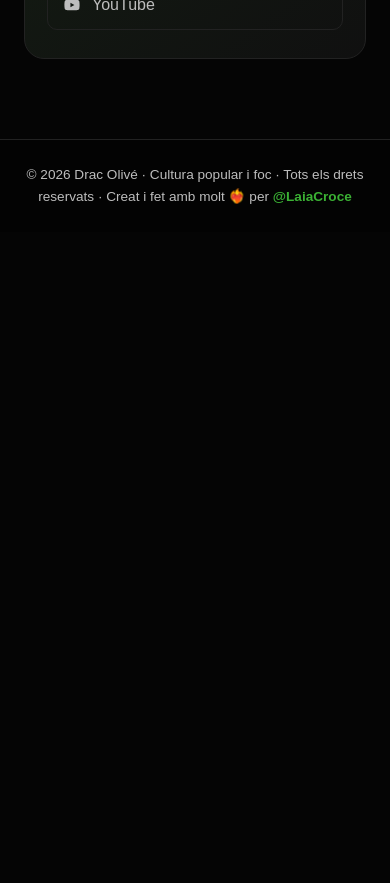
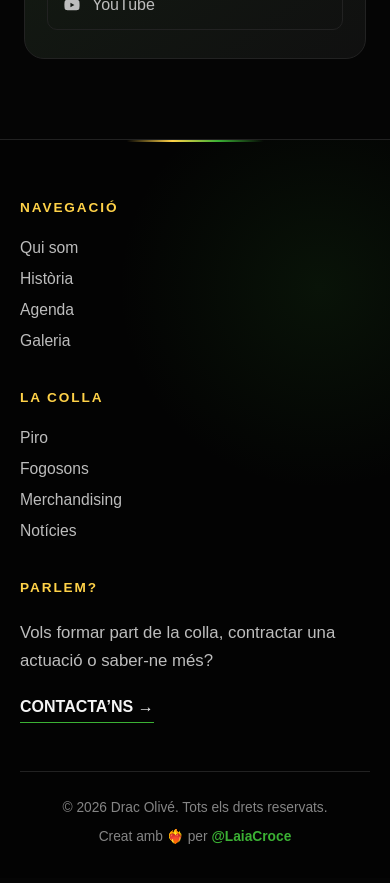
Before and after one commit to LaiaCroce/drac-olive-web, a React (Create React App) app: page /contacte in a window 390 px wide. Shown: the part 1320-2203 px from the top of the page. Before the commit the page ends 1561 px from the top, so only its background shows below. Built offline with nearby package versions, Linux system fonts and the light colour scheme; no server answers.

Commit message:
footer and sections upgarde

```diff
--- a/src/components/Footer/Footer.css
+++ b/src/components/Footer/Footer.css
@@ -1,37 +1,244 @@
 .footer {
-  padding: 28px 40px;
+  position: relative;
+  padding: 80px 0 30px;
+  overflow: hidden;
+  border-top: 1px solid var(--border);
+
+  background:
+    radial-gradient(
+      circle at 82% 20%,
+      rgba(51, 136, 44, 0.12),
+      transparent 30%
+    ),
+    #030303;
+}
+
+.footer::before {
+  content: "";
+  position: absolute;
+  top: 0;
+  left: 50%;
+
+  width: min(220px, 35%);
+  height: 2px;
+
+  background: linear-gradient(
+    to right,
+    transparent,
+    var(--yellow),
+    var(--green-light),
+    transparent
+  );
+
+  transform: translateX(-50%);
+}
+
+.footer__content {
+  position: relative;
+  z-index: 1;
+}
+
+.footer__columns {
+  display: grid;
+  grid-template-columns: 1fr 1fr 1.35fr;
+  align-items: start;
+  gap: clamp(50px, 7vw, 100px);
+
+  max-width: 1080px;
+  margin-inline: auto;
+  padding-bottom: 64px;
+}
+
+.footer__column--contact {
+  max-width: 430px;
+  justify-self: start;
+}
+
+.footer__bottom {
+  padding-top: 28px;
+
+  display: flex;
+  flex-direction: column;
+  align-items: center;
+  justify-content: center;
+  gap: 8px;
 
   border-top: 1px solid var(--border);
-
-  background: #030303;
-}
-
-.footer p {
-  margin: 0;
-
-  color: var(--text-soft);
-  font-size: 0.95rem;
-  line-height: 1.6;
   text-align: center;
 }
 
-.footer a {
-  color: var(--green-light);
-  font-weight: bold;
-
-  transition: color 0.2s ease;
+.footer__bottom p {
+  margin: 0;
+  color: #858585;
+  font-size: 0.86rem;
+  line-height: 1.5;
 }
 
-.footer a:hover {
+.footer__heading {
+  margin: 0 0 24px;
+
+  color: var(--yellow);
+
+  font-size: 0.85rem;
+  font-weight: 800;
+  letter-spacing: 0.14em;
+  text-transform: uppercase;
+}
+
+.footer__links {
+  display: flex;
+  flex-direction: column;
+  align-items: flex-start;
+  gap: 13px;
+}
+
+.footer__links a {
+  position: relative;
+
+  color: var(--text-soft);
+
+  font-size: 0.98rem;
+
+  transition:
+    color var(--transition-fast),
+    transform var(--transition-fast);
+}
+
+.footer__links a::after {
+  content: "";
+
+  position: absolute;
+  left: 0;
+  bottom: -4px;
+
+  width: 100%;
+  height: 1px;
+
+  background: var(--green-light);
+
+  transform: scaleX(0);
+  transform-origin: left;
+
+  transition: transform var(--transition-fast);
+}
+
+.footer__links a:hover {
+  color: var(--text);
+  transform: translateX(4px);
+}
+
+.footer__links a:hover::after {
+  transform: scaleX(1);
+}
+
+.footer__column--contact {
+  max-width: 470px;
+  justify-self: end;
+}
+
+.footer__text {
+  margin: 0 0 24px;
+
+  color: var(--text-soft);
+
+  font-size: clamp(1.05rem, 1.5vw, 1.25rem);
+  line-height: 1.65;
+}
+
+.footer__contact-link {
+  display: inline-flex;
+  align-items: center;
+
+  padding-bottom: 6px;
+
+  border-bottom: 1px solid var(--green-light);
+
+  color: var(--text);
+
+  font-weight: 700;
+  text-transform: uppercase;
+
+  transition:
+    color var(--transition-fast),
+    border-color var(--transition-fast),
+    transform var(--transition-fast);
+}
+
+.footer__contact-link:hover {
+  color: var(--yellow);
+  border-color: var(--yellow);
+  transform: translateX(5px);
+}
+
+.footer__bottom {
+  padding-top: 26px;
+
+  display: flex;
+  align-items: center;
+  justify-content: space-between;
+  gap: 24px;
+
+  border-top: 1px solid var(--border);
+}
+
+.footer__bottom p {
+  margin: 0;
+
+  color: #858585;
+
+  font-size: 0.86rem;
+  line-height: 1.5;
+}
+
+.footer__bottom a {
+  color: var(--green-light);
+  font-weight: 700;
+
+  transition: color var(--transition-fast);
+}
+
+.footer__bottom a:hover {
   color: var(--yellow);
 }
 
-@media (max-width: 600px) {
-  .footer {
-    padding: 24px;
+@media (max-width: 900px) {
+  .footer__content {
+    width: min(calc(100% - 48px), 760px);
   }
 
-  .footer p {
-    font-size: 0.85rem;
+  .footer__columns {
+    grid-template-columns: repeat(2, minmax(0, 1fr));
+    gap: 48px 70px;
+  }
+
+  .footer__column--contact {
+    max-width: 560px;
+    grid-column: 1 / -1;
+    justify-self: start;
   }
 }
+
+@media (max-width: 560px) {
+  .footer {
+    padding-top: 60px;
+  }
+
+  .footer__content {
+    width: calc(100% - 40px);
+  }
+
+  .footer__columns {
+    grid-template-columns: 1fr;
+    gap: 40px;
+    padding-bottom: 48px;
+  }
+
+  .footer__column--contact {
+    grid-column: auto;
+  }
+
+  .footer__bottom {
+    flex-direction: column;
+    gap: 8px;
+  }
+}
--- a/src/components/Footer/Footer.js
+++ b/src/components/Footer/Footer.js
@@ -1,11 +1,56 @@
+import { Link } from "react-router-dom";
 import "./Footer.css";
 
 function Footer() {
+  const currentYear = new Date().getFullYear();
+
   return (
     <footer className="footer">
+      <div className="container footer__content">
+        <div className="footer__columns">
+          <section className="footer__column">
+            <p className="footer__heading">Navegació</p>
+
+            <nav className="footer__links" aria-label="Navegació del peu">
+              <Link to="/qui-som">Qui som</Link>
+              <Link to="/historia">Història</Link>
+              <Link to="/events">Agenda</Link>
+              <Link to="/galeria">Galeria</Link>
+            </nav>
+          </section>
+
+          <section className="footer__column">
+            <p className="footer__heading">La colla</p>
+
+            <nav className="footer__links" aria-label="Seccions de la colla">
+              <Link to="/colla/piro">Piro</Link>
+              <Link to="/colla/fogosons">Fogosons</Link>
+              <Link to="/merch">Merchandising</Link>
+              <Link to="/noticies">Notícies</Link>
+            </nav>
+          </section>
+
+          <section className="footer__column footer__column--contact">
+            <p className="footer__heading">Parlem?</p>
+
+            <p className="footer__text">
+              Vols formar part de la colla, contractar una actuació o
+              saber-ne més?
+            </p>
+
+            <Link to="/contacte" className="footer__contact-link">
+              Contacta’ns →
+            </Link>
+          </section>
+        </div>
+
+        <div className="footer__bottom">
           <p>
-        © 2026 Drac Olivé · Cultura popular i foc · Tots els drets reservats ·
-        Creat i fet amb molt ❤️‍🔥 per{" "}
+            © {currentYear} Drac Olivé. Tots els drets reservats.
+          </p>
+
+          <p>
+            Creat amb ❤️‍🔥 per{" "}
             <a
               href="https://github.com/LaiaCroce"
               target="_blank"
@@ -14,6 +59,8 @@ function Footer() {
               @LaiaCroce
             </a>
           </p>
+        </div>
+      </div>
     </footer>
   );
 }
--- a/src/components/Home/StatsSecion.js
+++ b/src/components/Home/StatsSecion.js
@@ -1,32 +1,101 @@
+import { useEffect, useRef, useState } from "react";
 import "./StatsSection.css";
 
-export default function StatsSection() {
 const stats = [
   {
-      number: "+20",
+    number: 20,
+    prefix: "+",
     label: "Anys d'història",
   },
   {
-      number: "+30",
+    number: 30,
+    prefix: "+",
     label: "Membres",
   },
   {
-      number: "+100",
+    number: 100,
+    prefix: "+",
     label: "Actuacions",
-    }
+  },
 ];
 
+function AnimatedNumber({ number, prefix = "", duration = 1600 }) {
+  const [currentNumber, setCurrentNumber] = useState(0);
+  const numberRef = useRef(null);
+  const hasAnimated = useRef(false);
+
+  useEffect(() => {
+    const element = numberRef.current;
+
+    if (!element) return undefined;
+
+    const observer = new IntersectionObserver(
+      ([entry]) => {
+        if (!entry.isIntersecting || hasAnimated.current) return;
+
+        hasAnimated.current = true;
+
+        const startTime = performance.now();
+
+        const animate = (currentTime) => {
+          const elapsedTime = currentTime - startTime;
+          const progress = Math.min(elapsedTime / duration, 1);
+
+          // Fa que el moviment es freni suaument al final.
+          const easedProgress = 1 - Math.pow(1 - progress, 3);
+
+          setCurrentNumber(Math.round(number * easedProgress));
+
+          if (progress < 1) {
+            requestAnimationFrame(animate);
+          }
+        };
+
+        requestAnimationFrame(animate);
+        observer.disconnect();
+      },
+      {
+        threshold: 0.35,
+      }
+    );
+
+    observer.observe(element);
+
+    return () => observer.disconnect();
+  }, [duration, number]);
+
+  return (
+    <strong ref={numberRef} className="stat-card__number">
+      {prefix}
+      {currentNumber}
+    </strong>
+  );
+}
+
+export default function StatsSection() {
   return (
     <section className="stats-section">
-      <p>EL DRAC EN XIFRES</p>
-      <h2>Més de vint anys fent cremar Olesa</h2>
+      <div className="container stats-section__container">
+        <p className="stats-section__eyebrow">El Drac en xifres</p>
+
+        <h2 className="stats-section__title">
+          Més de vint anys fent cremar Olesa
+        </h2>
+
         <div className="stats-grid">
           {stats.map((stat) => (
-          <div className="stat-card" key={stat.label}>
-            <h3>{stat.number}</h3>
-            <span>{stat.label}</span>
+            <article className="stat-card" key={stat.label}>
+              <AnimatedNumber
+                number={stat.number}
+                prefix={stat.prefix}
+              />
+
+              <span className="stat-card__label">
+                {stat.label}
+              </span>
+            </article>
+          ))}
         </div>
-        ))}
       </div>
     </section>
   );
--- a/src/styles/components.css
+++ b/src/styles/components.css
@@ -1,5 +1,5 @@
 .container {
-  width: min(100% - 48px, var(--container-width));
+  width: min(calc(100% - 80px), var(--container-width));
   margin-inline: auto;
 }
 
@@ -64,3 +64,9 @@
   background: var(--bg-soft);
   box-shadow: var(--shadow-card);
 }
+
+@media (max-width: 600px) {
+  .container {
+    width: calc(100% - 40px);
+  }
+}
```
Also changed, not shown: src/components/Home/StatsSection.css (+66 -18 lines). Lines whose indentation alone changed are shown as unchanged.
